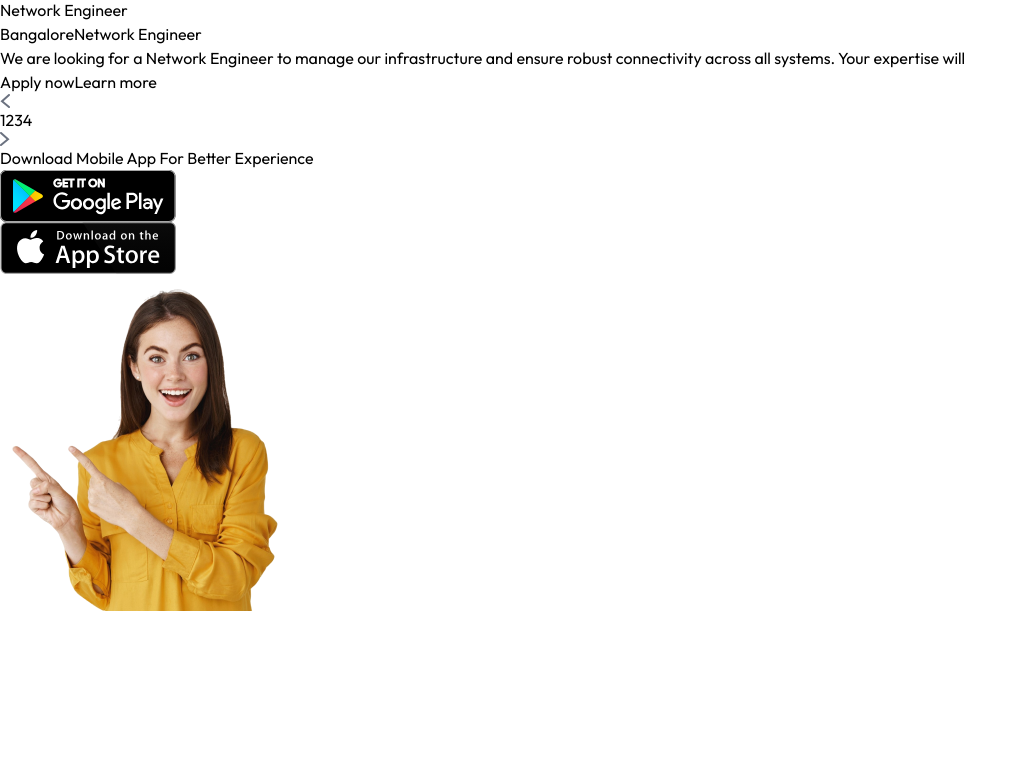
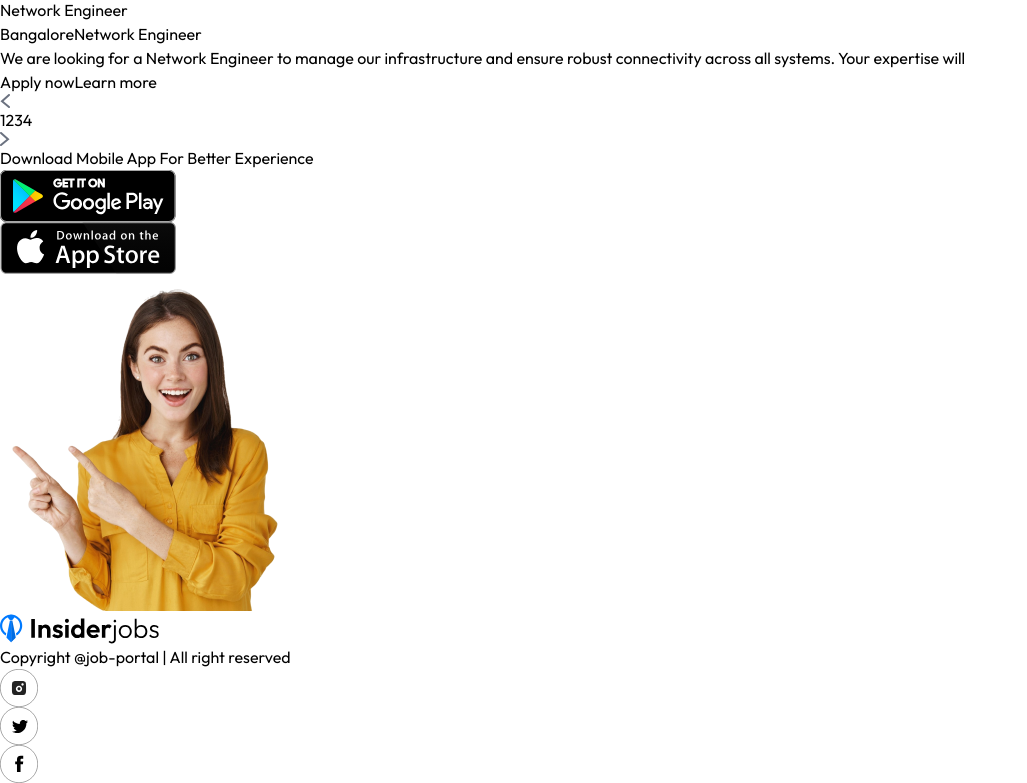
Before and after one commit to Mahdi-rasooli/job-portal, a React (Vite) app in the folder client/: page / in a window 1280 px wide. Shown: the part 1728-2511 px from the top of the page, without its empty margins (0-1027 px from the left). Before the commit the page ends 2339 px from the top, so only its background shows below. Built offline with nearby package versions, Linux system fonts and the light colour scheme.

Commit message:
Create Footer component

```diff
--- /dev/null
+++ b/client/src/components/Footer.jsx
@@ -0,0 +1,18 @@
+import React from 'react'
+import { assets } from '../assets/assets'
+
+const Footer = () => {
+  return (
+    <div className='container px-4 py-3 2xl:px-20 mx-auto flex items-center justify-between gap-4 mt-40'>
+        <img width={160} src={assets.logo} alt="" />
+        <p className='flex-1 border-1 border-gray-400 pl-4 text-sm text-gray-500 max-sm:hidden'>Copyright @job-portal  |  All right reserved</p>
+        <div className='flex gap-2.5'>
+            <img className='cursor-pointer' width={38} src={assets.instagram_icon} alt="" />
+            <img className='cursor-pointer' width={38} src={assets.twitter_icon} alt="" />
+            <img className='cursor-pointer' width={38} src={assets.facebook_icon} alt="" />
+        </div>
+    </div>
+  )
+}
+
+export default Footer
--- a/client/src/pages/Home.jsx
+++ b/client/src/pages/Home.jsx
@@ -3,6 +3,7 @@
 import Header from '../components/Header'
 import JobList from '../components/JobList'
 import AppDownload from '../components/AppDownload'
+import Footer from '../components/Footer'
 
 const Home = ({setShowLogin}) => {
   return (
@@ -11,6 +12,7 @@
         <Header />
         <JobList />
         <AppDownload />
+        <Footer />
     </div>
   )
 }
```
